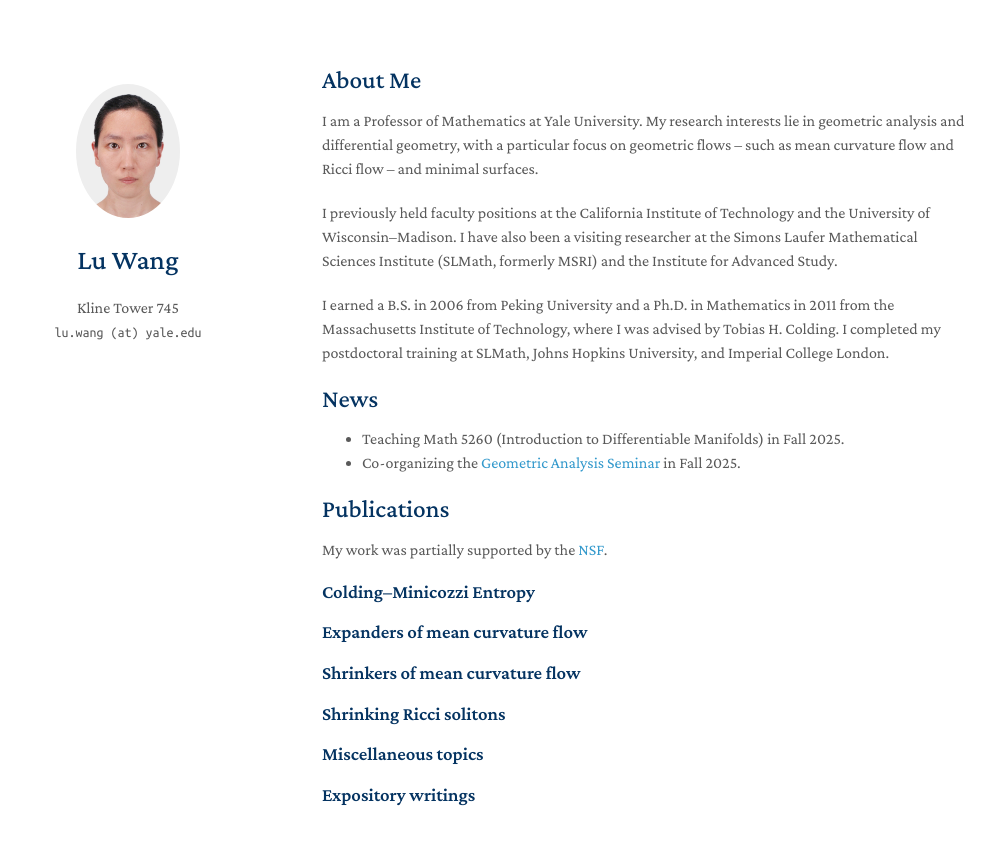
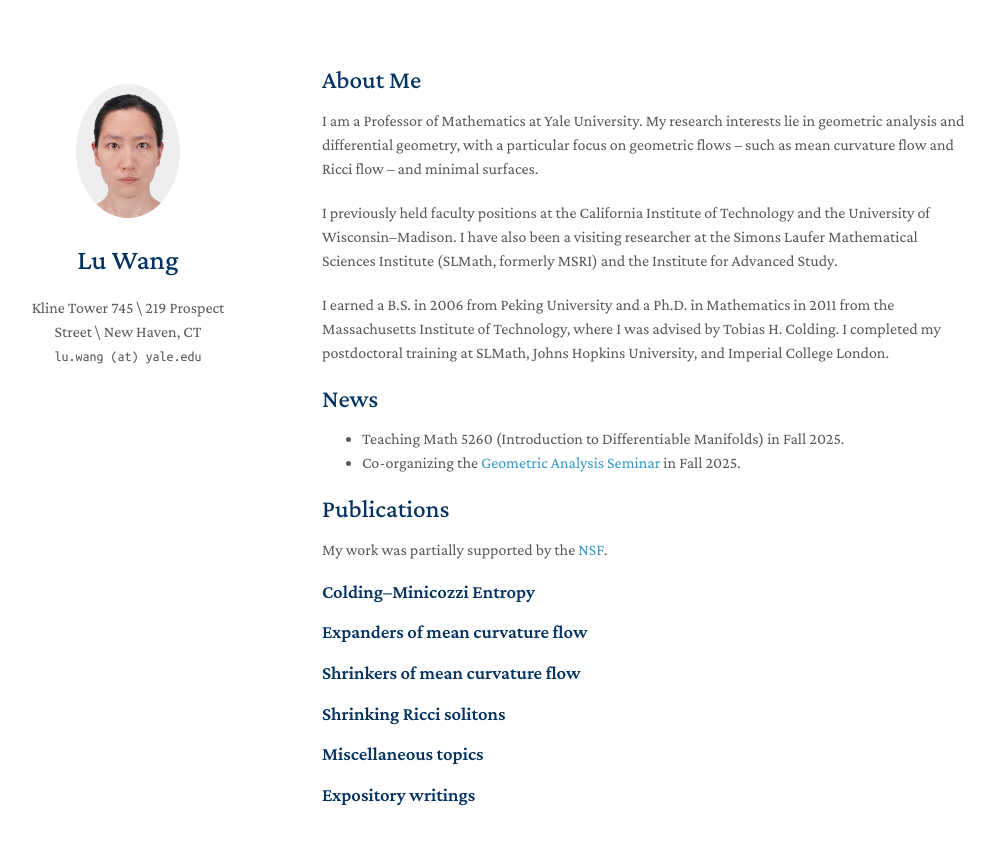
Before and after one commit to drwanglu/drwanglu.github.io, a Jekyll site: the page built from index.md, in a window 1280 px wide. Shown: the top 845 px of the page, without its empty margins (148-1142 px from the left). Built offline with Jekyll 4.4.1, drawn with Linux system fonts in a browser that asks for light colours; a style sheet for code colours, icons or effects is not loaded; our own code applies the rules of GitHub Pages for plain Markdown files.

Commit message:
Update _config.yml

```diff
--- a/_config.yml
+++ b/_config.yml
@@ -1,6 +1,6 @@
 # Basic Information
 title: Lu Wang
-affiliation: Kline Tower 745
+affiliation: Kline Tower 745 \ 219 Prospect Street \ New Haven, CT
 email: lu.wang (at) yale.edu
 
 # Search Engine Optimization (SEO)
```
